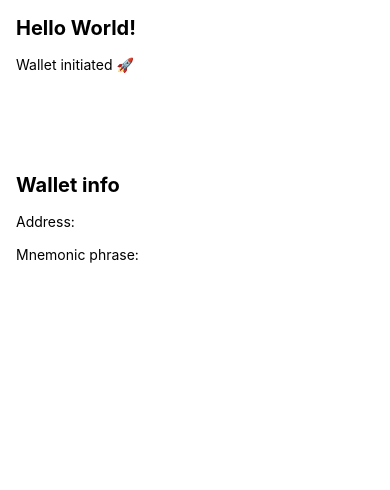
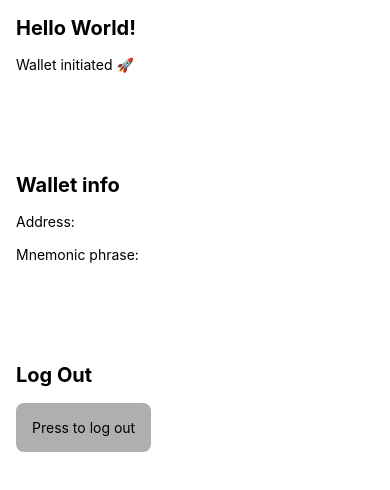
Before and after one commit to juanmanso/rn-walletconnect, a React Native app: screen /Main in a window 390 px wide. Shown: the top 490 px of the page. Built offline with nearby package versions, Linux system fonts and the light colour scheme; what @walletconnect/core would draw is missing.

Commit message:
feat: add log out button to home screen

```diff
--- a/src/screens/HomeScreen.tsx
+++ b/src/screens/HomeScreen.tsx
@@ -1,9 +1,11 @@
 import React, { PropsWithChildren } from 'react';
-import { StyleSheet, View } from 'react-native';
+import { StyleSheet, TouchableOpacity, View } from 'react-native';
+import AsyncStorage from '@react-native-async-storage/async-storage';
 
 import { Content, ThemedText } from '../components/';
+import { useWalletContext } from '../context/walletContext';
 import { RootStackScreenProps } from '../navigation';
-import { useWalletContext } from '../context/walletContext';
+import { RootNavigator } from '../navigation/utils';
 
 export const HomeScreen = ({}: PropsWithChildren<
   RootStackScreenProps<'Main'>
@@ -11,6 +13,12 @@ export const HomeScreen = ({}: PropsWithChildren<
   const { wallet } = useWalletContext();
   const address = wallet?.address ?? '';
   const mnemonic = wallet?.mnemonic.phrase ?? '';
+
+  const handleLogOut = async () => {
+    await AsyncStorage.removeItem('mnemonic').then(() =>
+      RootNavigator.navigate('Onboarding'),
+    );
+  };
 
   return (
     <Content containerStyle={styles.container}>
@@ -22,6 +30,12 @@ export const HomeScreen = ({}: PropsWithChildren<
         <ThemedText style={styles.heading}>Wallet info</ThemedText>
         <ThemedText>Address: {address}</ThemedText>
         <ThemedText>Mnemonic phrase: {mnemonic}</ThemedText>
+      </View>
+      <View style={styles.group}>
+        <ThemedText style={styles.heading}>Log Out</ThemedText>
+        <TouchableOpacity onPress={handleLogOut} style={styles.button}>
+          <ThemedText>Press to log out</ThemedText>
+        </TouchableOpacity>
       </View>
     </Content>
   );
@@ -40,4 +54,10 @@ const styles = StyleSheet.create({
     fontSize: 20,
     fontWeight: '700',
   },
+  button: {
+    borderRadius: 8,
+    padding: 16,
+    alignSelf: 'flex-start',
+    backgroundColor: '#AFAFAF',
+  },
 });
```
